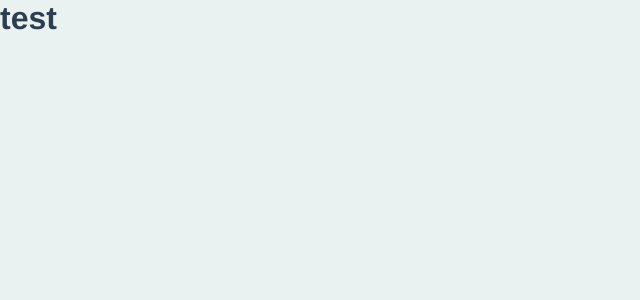
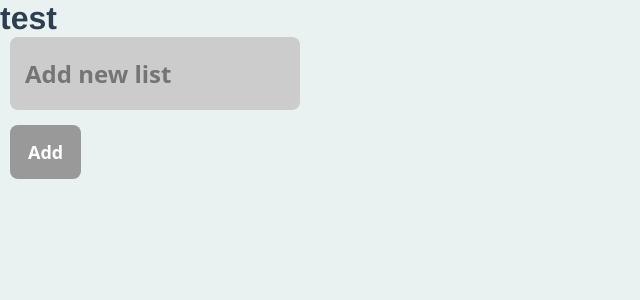
Before and after one commit to syo-tokeshi/lesson_vue_app, a Vue app: page / in a window 1280 px wide. Shown: the top 300 px of the page, without its empty margins (0-640 px from the left). Built offline with nearby package versions, Linux system fonts and the light colour scheme.

Commit message:
Board画面に、リストを追加するコンポーネントを作成

```diff
--- a/src/components/Board.vue
+++ b/src/components/Board.vue
@@ -1,12 +1,16 @@
 <template>
   <div>
     <h1>test</h1>
+    <ListAdd></ListAdd>
   </div>
 
 </template>
 
 <script>
+import ListAdd from "@/components/ListAdd";
 export default {
-
+  components: {
+    ListAdd,
+  },
 }
 </script>
--- /dev/null
+++ b/src/components/ListAdd.vue
@@ -0,0 +1,29 @@
+<template>
+  　<!-- ★ここから追記 -->
+  <form class="addlist" @submit.prevent="addList">
+    <input v-model="title"
+           type="text"
+           class="text-input"
+           placeholder="Add new list"
+    >
+    <button type="submit" class="add-button">
+      Add
+    </button>
+  </form>
+  <!-- ★ここまで追記 -->
+</template>
+
+<script>
+export default {
+  data() {
+    return {
+      title: ""
+    }
+  },
+  methods: {
+    addList() {
+      this.$store.dispatch("addlist",{title: this.title})
+    }
+  },
+}
+</script>
```
